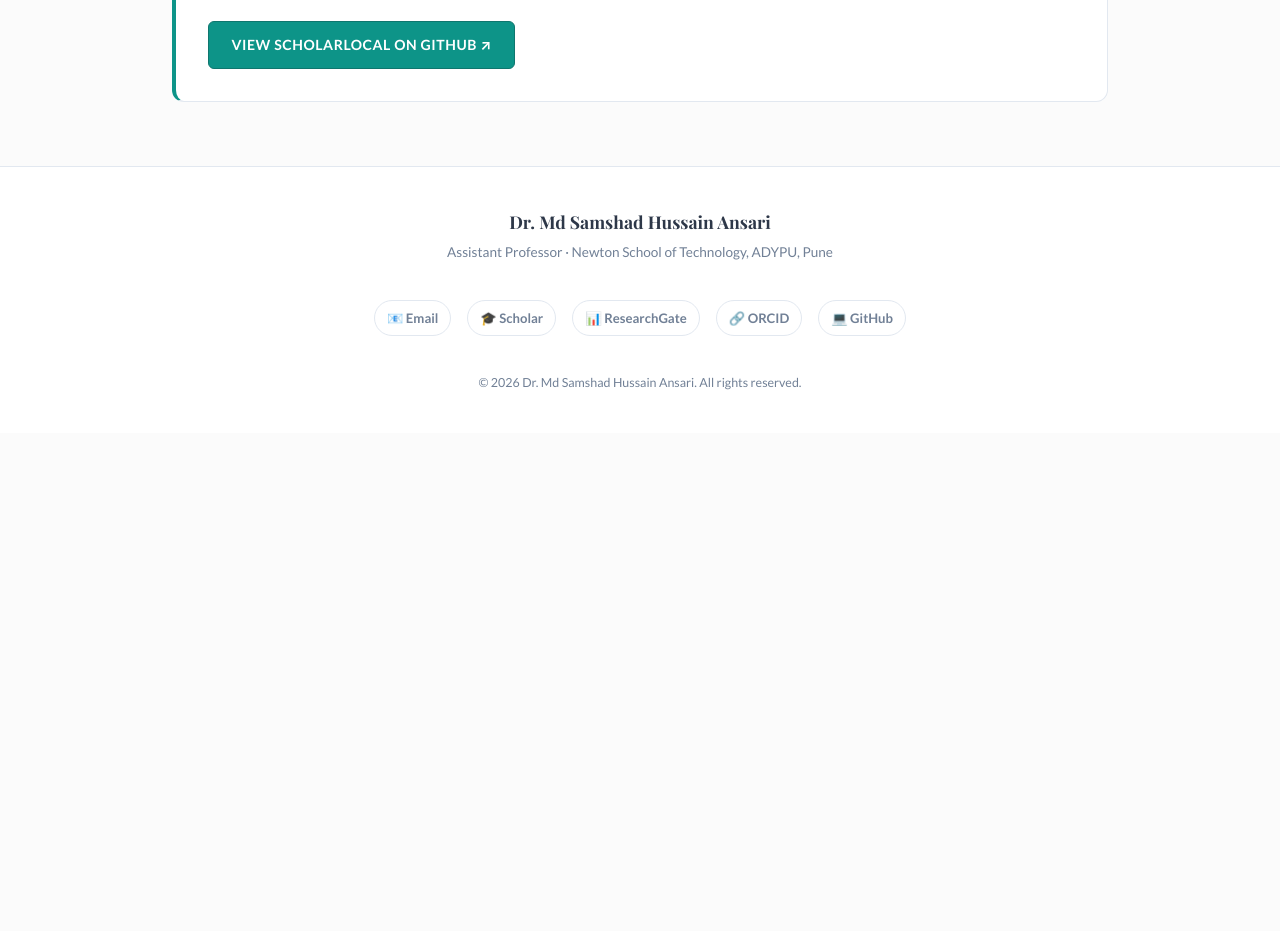
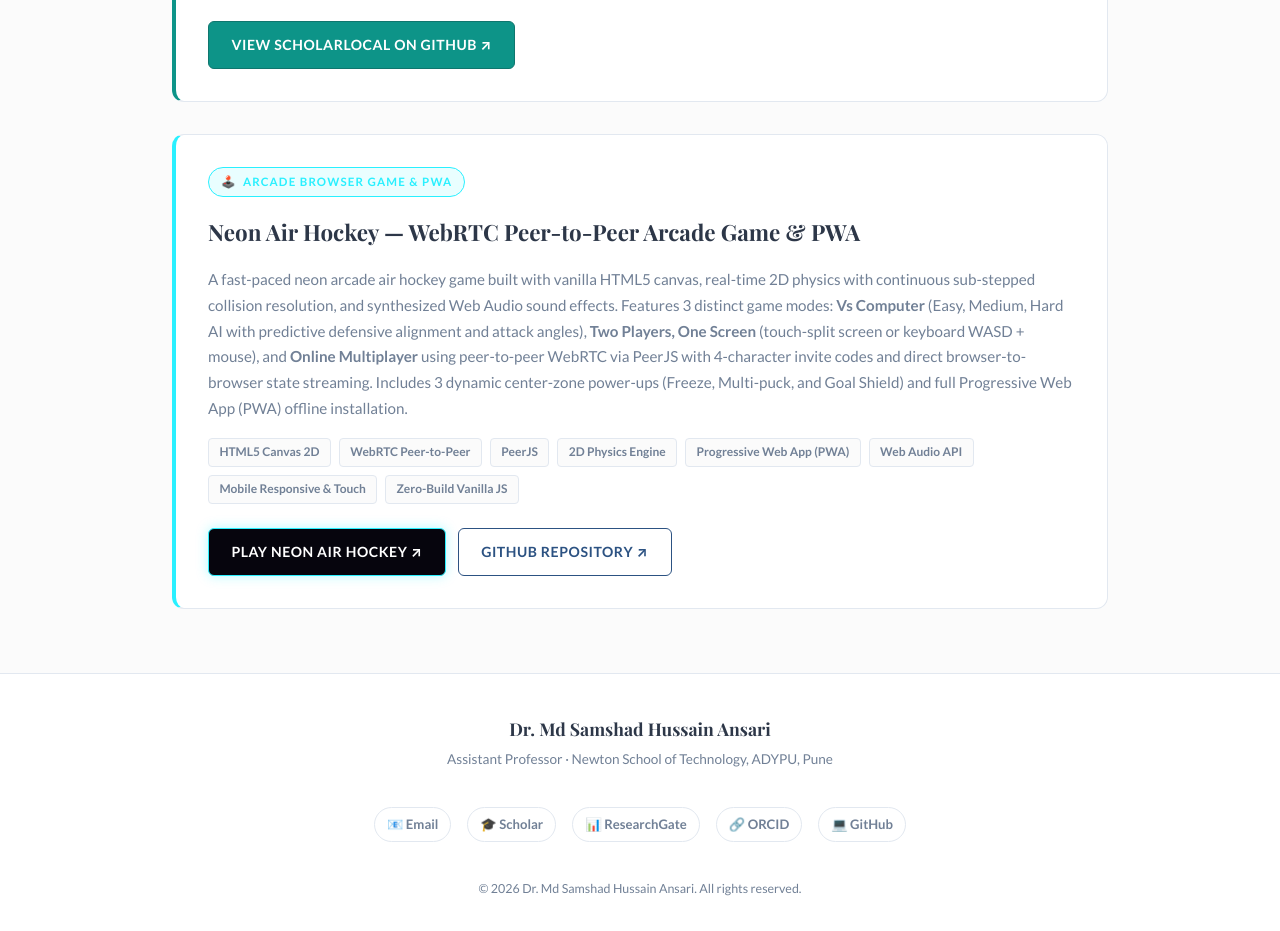
Before and after one commit to mdsamhussain1996/mdsamhussain1996.github.io, a plain HTML site: page projects.html in a window 1280 px wide. Shown: the part 2402-3333 px from the top of the page. Before the commit the page ends 2835 px from the top, so only its background shows below. Drawn offline with nearby package versions, Linux system fonts and the light colour scheme; a web font is replaced by a local one.

Commit message:
Add Neon Air Hockey to portfolio home and projects showcase

```diff
--- a/projects.html
+++ b/projects.html
@@ -217,6 +217,35 @@
         </a>
       </div>
     </div>
+
+    <!-- Project 6: Neon Air Hockey -->
+    <div class="project-card" style="border-left: 4px solid #29F0FF;">
+      <div class="project-badge" style="color:#29F0FF;background:rgba(41,240,255,0.1);border-color:#29F0FF;">
+        <span>🕹️</span> Arcade Browser Game &amp; PWA
+      </div>
+      <h2 class="project-title">Neon Air Hockey — WebRTC Peer-to-Peer Arcade Game &amp; PWA</h2>
+      <p class="project-desc">
+        A fast-paced neon arcade air hockey game built with vanilla HTML5 canvas, real-time 2D physics with continuous sub-stepped collision resolution, and synthesized Web Audio sound effects. Features 3 distinct game modes: <strong>Vs Computer</strong> (Easy, Medium, Hard AI with predictive defensive alignment and attack angles), <strong>Two Players, One Screen</strong> (touch-split screen or keyboard WASD + mouse), and <strong>Online Multiplayer</strong> using peer-to-peer WebRTC via PeerJS with 4-character invite codes and direct browser-to-browser state streaming. Includes 3 dynamic center-zone power-ups (Freeze, Multi-puck, and Goal Shield) and full Progressive Web App (PWA) offline installation.
+      </p>
+      <div class="project-tags">
+        <span class="project-tag">HTML5 Canvas 2D</span>
+        <span class="project-tag">WebRTC Peer-to-Peer</span>
+        <span class="project-tag">PeerJS</span>
+        <span class="project-tag">2D Physics Engine</span>
+        <span class="project-tag">Progressive Web App (PWA)</span>
+        <span class="project-tag">Web Audio API</span>
+        <span class="project-tag">Mobile Responsive &amp; Touch</span>
+        <span class="project-tag">Zero-Build Vanilla JS</span>
+      </div>
+      <div class="project-actions">
+        <a href="https://mdsamhussain1996.github.io/neon-air-hockey/" target="_blank" rel="noopener" class="btn" style="background:#06050D;border-color:#29F0FF;color:#29F0FF;box-shadow:0 0 12px rgba(41,240,255,0.35);font-weight:700;">
+          Play Neon Air Hockey ↗
+        </a>
+        <a href="https://github.com/mdsamhussain1996/neon-air-hockey" target="_blank" rel="noopener" class="btn btn-outline">
+          GitHub Repository ↗
+        </a>
+      </div>
+    </div>
   </main>
 
   <portfolio-footer></portfolio-footer>
```
Also changed, not shown: index.html (+24 -0 lines).
